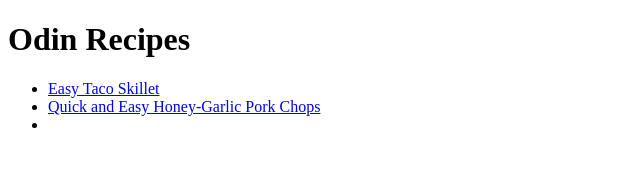
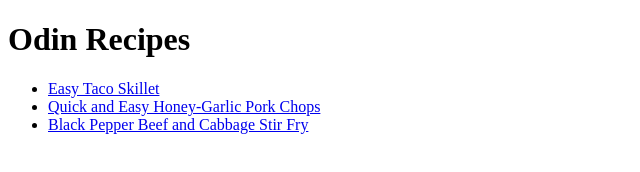
Before and after one commit to BenForsythe/odin-recipes, a plain HTML site: page index.html in a window 1280 px wide. Shown: the whole page, without its empty margins (0-640 px from the left). Drawn offline with Linux system fonts and the light colour scheme.

Commit message:
Added all three recipes

```diff
--- a/index.html
+++ b/index.html
@@ -9,7 +9,7 @@
         <ul>
             <li><a href="recipes/tacoskillet.html">Easy Taco Skillet</a></li>
             <li><a href="recipes/honey-garlic-pork-chop.html">Quick and Easy Honey-Garlic Pork Chops</a></li>
-            <li></li>
+            <li><a href="recipes/beef-and-cabbage-stir-fry.html">Black Pepper Beef and Cabbage Stir Fry</a></li>
         </ul>
     </body>
 </html>
```
